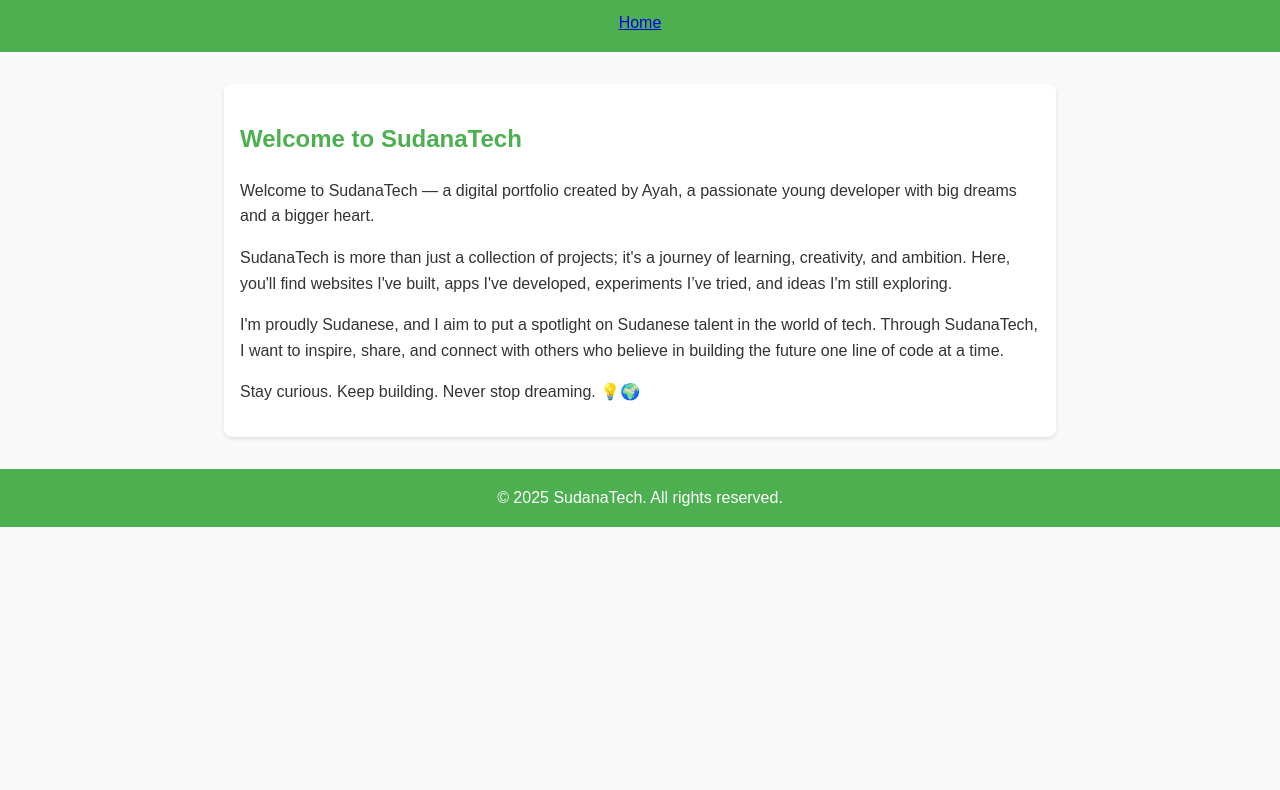
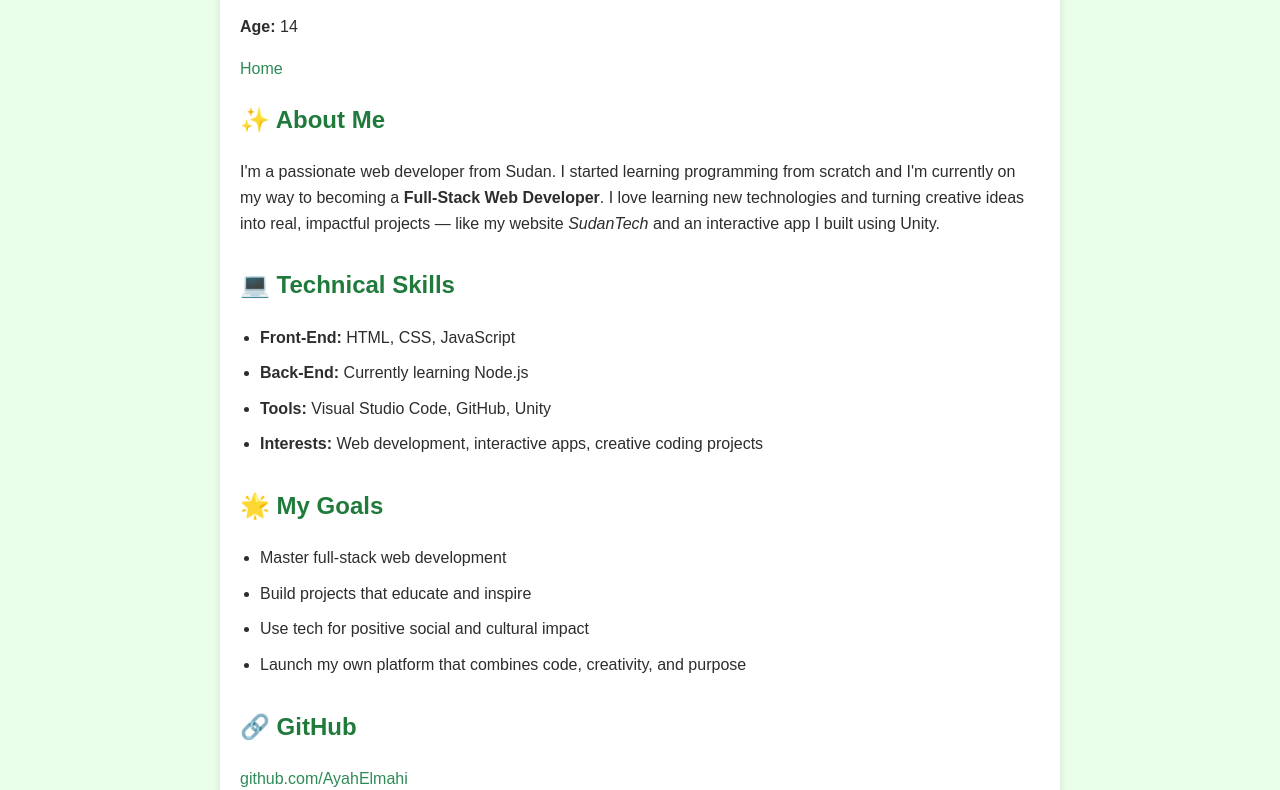
Before and after one commit to a1y2a3h/a1y2a3h.github.io, a plain HTML site: page about.htm in a window 1280 px wide. Shown: the part 100-890 px from the top of the page. Before the commit the page ends 800 px from the top, so only its background shows below. Drawn offline with Linux system fonts and the light colour scheme.

Commit message:
Update about.htm

```diff
--- a/about.htm
+++ b/about.htm
@@ -25,47 +25,78 @@
       line-height: 1.6;
       margin: 0;
       padding: 0;
-            background-color: #f9f9f9;
-            color: #333;
+      background-color: #eaffea;
+      color: #2d2d2d;
     }
-        header {
-            background-color: #4CAF50;
-            color: white;
-            padding: 1rem 0;
-            text-align: center;
-        }
-        main {
+    .container {
       max-width: 800px;
-            margin: 2rem auto;
-            padding: 1rem;
-            background: white;
-            border-radius: 8px;
-            box-shadow: 0 2px 4px rgba(0, 0, 0, 0.1);
+      margin: auto;
+      padding: 20px;
+      background-color: #ffffff;
+      border-radius: 10px;
+      box-shadow: 0 4px 8px rgba(0, 0, 0, 0.1);
     }
     h1, h2 {
-            color: #4CAF50;
+      color: #207a3c;
     }
-        footer {
-            text-align: center;
-            margin-top: 2rem;
-            padding: 1rem 0;
-            background-color: #4CAF50;
-            color: white;
+    a {
+      color: #2e8b57;
+      text-decoration: none;
+    }
+    a:hover {
+      text-decoration: underline;
+    }
+    .section {
+      margin-bottom: 30px;
+    }
+    ul {
+      padding-left: 20px;
+    }
+    li {
+      margin-bottom: 10px;
     }
   </style>
 </head>
 <body>
-    <header>
-        <h1>About SudanaTech</h1>
-        <a href="index.html">Home</a>
-    </header>
-    <main>
-        <h2>Welcome to SudanaTech</h2>
-        <p>Welcome to SudanaTech — a digital portfolio created by Ayah, a passionate young developer with big dreams and a bigger heart.</p>
-        <p>SudanaTech is more than just a collection of projects; it's a journey of learning, creativity, and ambition. Here, you'll find websites I've built, apps I've developed, experiments I’ve tried, and ideas I'm still exploring.</p>
-        <p>I'm proudly Sudanese, and I aim to put a spotlight on Sudanese talent in the world of tech. Through SudanaTech, I want to inspire, share, and connect with others who believe in building the future one line of code at a time.</p>
-        <p>Stay curious. Keep building. Never stop dreaming. 💡🌍</p>
-    </main>
+  <div class="container">
+    <h1>Ayah Elmahi Mohamed Elamin</h1>
+    <p><strong>Age:</strong> 14</p>
+    <p> <a href="index.html">Home</a></p>
+    <div class="section">
+      <h2>✨ About Me</h2>
+      <p>
+        I'm a passionate web developer from Sudan. I started learning programming from scratch and I'm currently on my way to becoming a <strong>Full-Stack Web Developer</strong>. I love learning new technologies and turning creative ideas into real, impactful projects — like my website <em>SudanTech</em> and an interactive app I built using Unity.
+      </p>
+    </div>
+
+    <div class="section">
+      <h2>💻 Technical Skills</h2>
+      <ul>
+        <li><strong>Front-End:</strong> HTML, CSS, JavaScript</li>
+        <li><strong>Back-End:</strong> Currently learning Node.js</li>
+        <li><strong>Tools:</strong> Visual Studio Code, GitHub, Unity</li>
+        <li><strong>Interests:</strong> Web development, interactive apps, creative coding projects</li>
+      </ul>
+    </div>
+
+    <div class="section">
+      <h2>🌟 My Goals</h2>
+      <ul>
+        <li>Master full-stack web development</li>
+        <li>Build projects that educate and inspire</li>
+        <li>Use tech for positive social and cultural impact</li>
+        <li>Launch my own platform that combines code, creativity, and purpose</li>
+      </ul>
+    </div>
+
+    <div class="section">
+      <h2>🔗 GitHub</h2>
+      <p>
+        <a href="https://github.com/AyahElmahi" target="_blank">github.com/AyahElmahi</a>
+      </p>
+    </div>
+  </div>
+</body>
     <footer>
         &copy; 2025 SudanaTech. All rights reserved.
     </footer>
```
Lines whose indentation alone changed are shown as unchanged.
